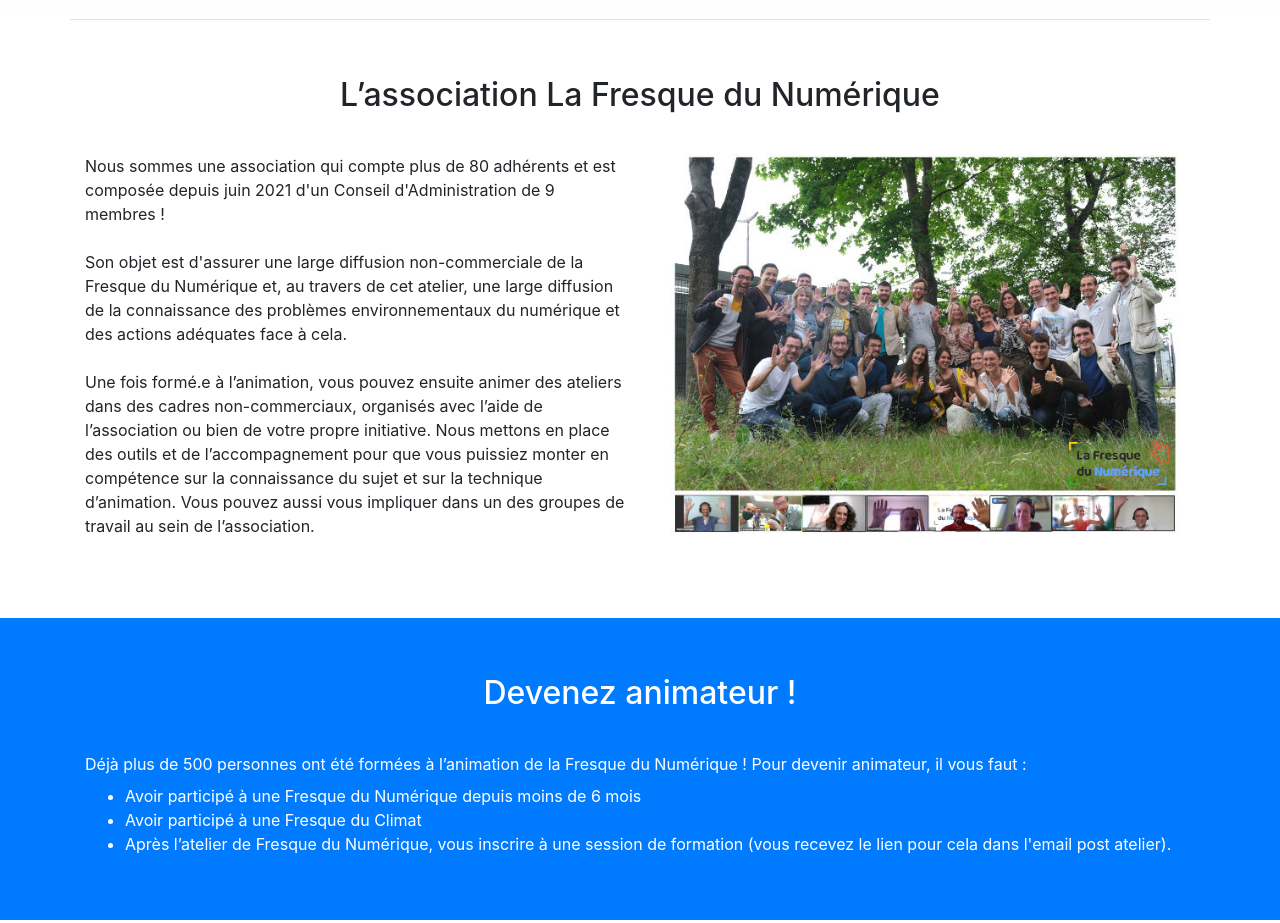
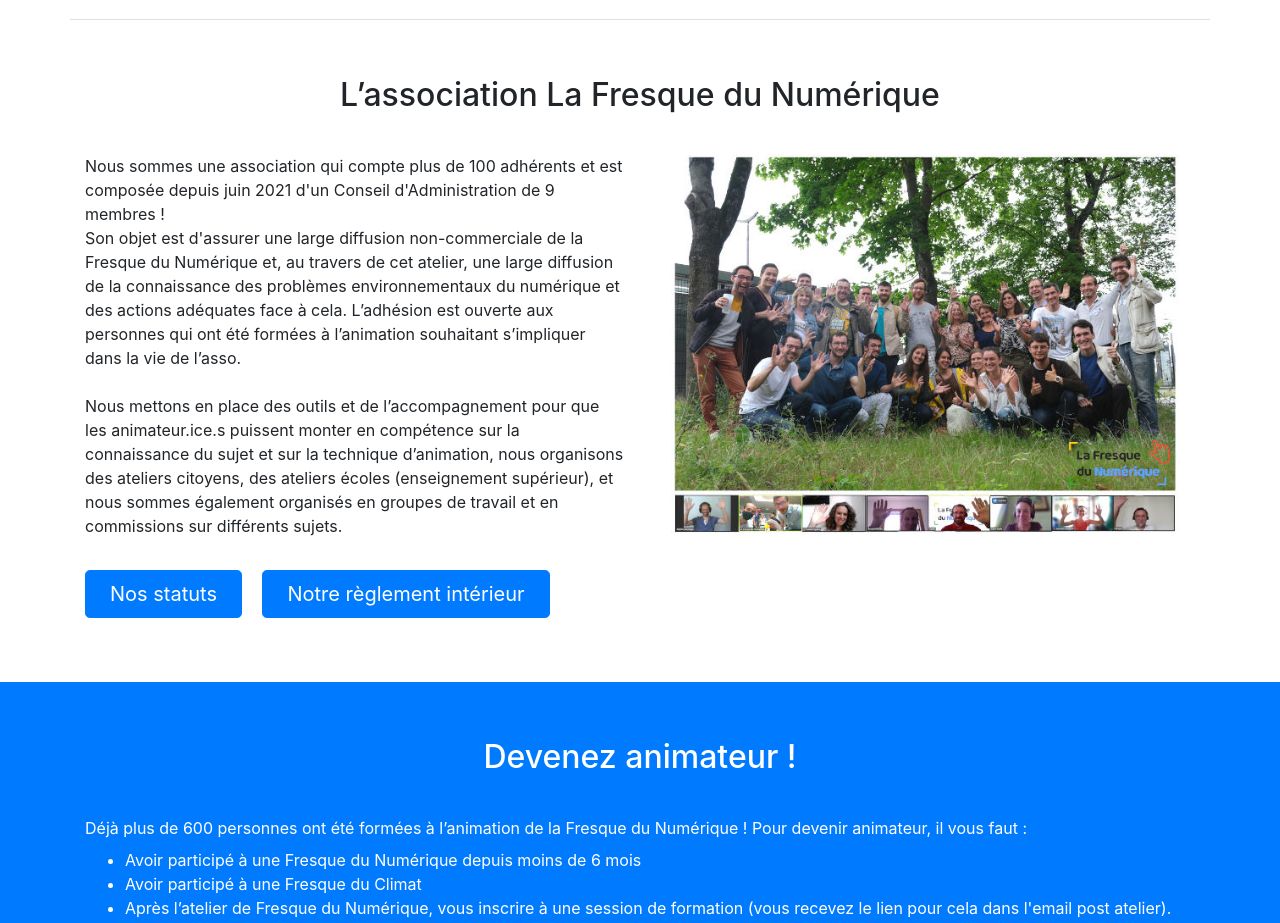
Before and after one commit to YvainM/FDN, a website with bundled scripts: page index.html in a window 1280 px wide. Shown: the part 3320-4243 px from the top of the page. Built offline with nearby package versions, Linux system fonts and the light colour scheme.

Commit message:
ajout liens statuts et RI + modif texte sur l'asso

```diff
--- a/index.html
+++ b/index.html
@@ -228,7 +228,7 @@
   <!-- Témoignages -->
   <section class="bleu-degrade">
     <div class="container">
-      <h2 class="text-center pt-2 mb-5">Ils sont déjà plus de 5000 à avoir participé !</h2>
+      <h2 class="text-center pt-2 mb-5">Ils sont déjà plus de 6000 à avoir participé !</h2>
       <div class="row">
         <div class="col-sm-12 col-md-4">
           <div class="shadow-sm rounded bg-white p-4 mb-4">
@@ -272,10 +272,13 @@
       <h2 class="mt-2 mb-4 text-center">L’association La Fresque du Numérique</h2>
       <div class="row">
         <div class="col-12 col-md-6">
-          <p class="py-3">Nous sommes une association qui compte plus de 80 adhérents et est composée depuis juin 2021 d'un Conseil d'Administration de 9 membres !<br><br>
-            Son objet est d'assurer une large diffusion non-commerciale de la Fresque du Numérique et, au travers de cet atelier, une large diffusion de la connaissance des problèmes environnementaux du numérique et des actions adéquates face à cela.<br><br>
-            Une fois formé.e à l’animation, vous pouvez ensuite animer des ateliers dans des cadres non-commerciaux, organisés avec l’aide de l’association ou bien de votre propre initiative. Nous mettons en place des outils et de l’accompagnement pour que vous puissiez monter en compétence sur la connaissance du sujet et sur la technique d’animation.
-            Vous pouvez aussi vous impliquer dans un des groupes de travail au sein de l’association.</p>
+          <p class="py-3">Nous sommes une association qui compte plus de 100 adhérents et est composée depuis juin 2021 d'un Conseil d'Administration de 9 membres !<br>
+            Son objet est d'assurer une large diffusion non-commerciale de la Fresque du Numérique et, au travers de cet atelier, une large diffusion de la connaissance des problèmes environnementaux du numérique et des actions adéquates face à cela.
+            L’adhésion est ouverte aux personnes qui ont été formées à l’animation souhaitant s’impliquer dans la vie de l’asso.<br><br>
+          Nous mettons en place des outils et de l’accompagnement pour que les animateur.ice.s puissent monter en compétence sur la connaissance du sujet et sur la technique d’animation, nous organisons des ateliers citoyens, des ateliers écoles (enseignement supérieur),
+          et nous sommes également organisés en groupes de travail et en commissions sur différents sujets.</p>
+          <a target="_blank" rel="noreferrer" class="btn btn-primary btn-lg px-4 mb-3 mr-3" href="https://drive.google.com/file/d/1OQp-lOn-7LLAkRiVPC5Z524wAIi2hXYl/view?usp=sharing">Nos statuts</a>
+          <a target="_blank" rel="noreferrer" class="btn btn-primary btn-lg px-4 mb-3" href="https://drive.google.com/file/d/1tKOOBwH1jQe-jrXXXq9IXWLixO54Stmd/view?usp=sharing">Notre règlement intérieur</a>
         </div>
         <div class="col-12 col-md-6">
           <img class="img-fluid p-3 d-block mx-auto" src="img/asso.jpg" alt="photo association">
@@ -290,7 +293,7 @@
       <h2 class="mt-2 mb-4 text-center text-white">Devenez animateur !</h2>
       <div class="row">
         <div class="col-12">
-          <p class="text-white pt-3 mb-2">Déjà plus de 500 personnes ont été formées à l’animation de la Fresque du Numérique !
+          <p class="text-white pt-3 mb-2">Déjà plus de 600 personnes ont été formées à l’animation de la Fresque du Numérique !
             Pour devenir animateur, il vous faut :</p>
           <ul class="text-white">
             <li>Avoir participé à une Fresque du Numérique depuis moins de 6 mois</li>
```
